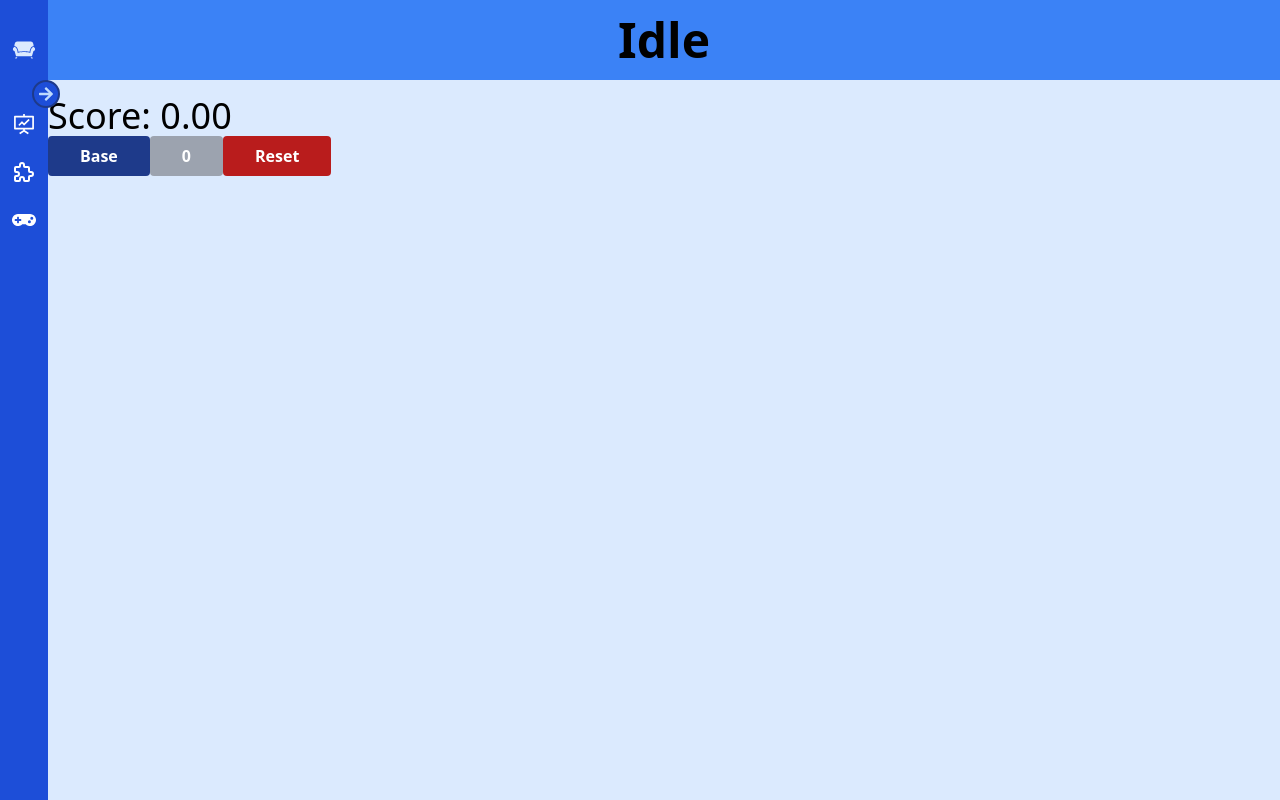
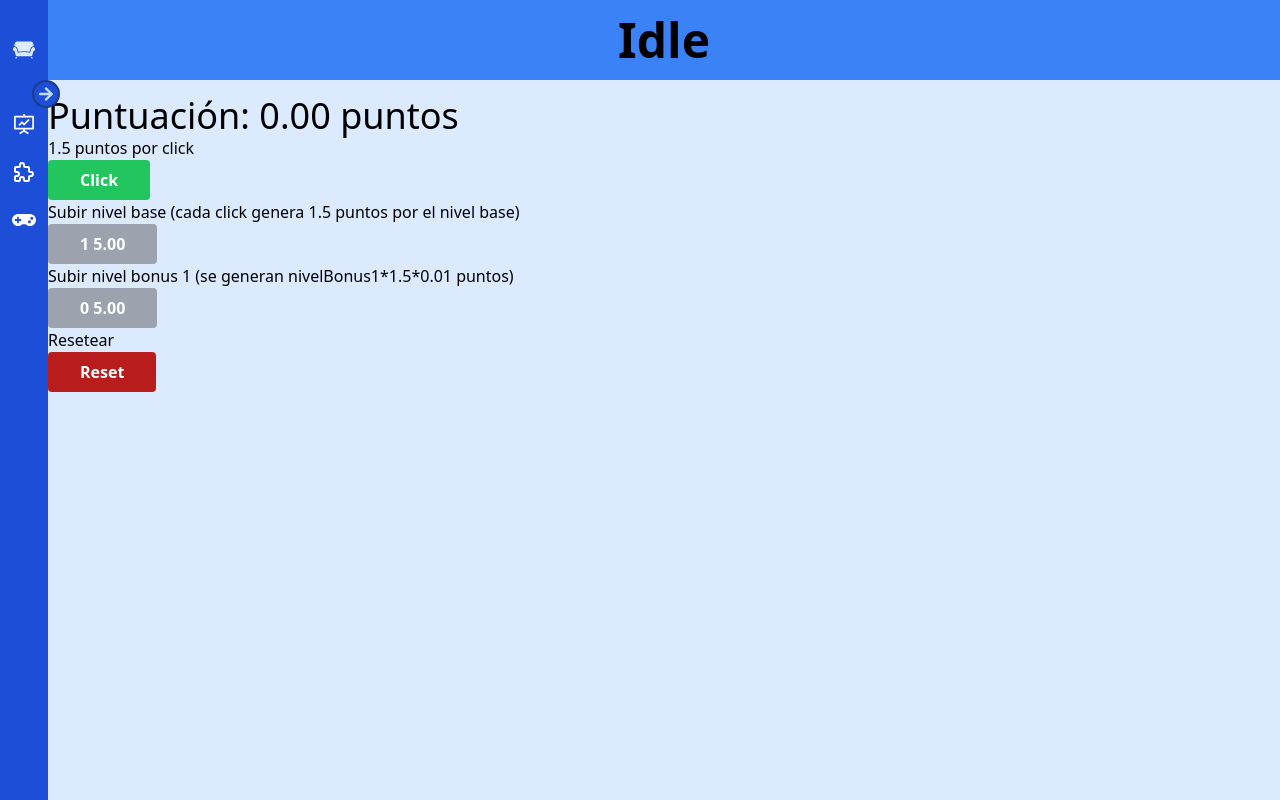
Before and after one commit to irenealcaine/el-rincon-de-no-pensar, a React (Create React App) app: page /games/idle in a window 1280 px wide. Built offline with nearby package versions, Linux system fonts and the light colour scheme.

Commit message:
Update IdleGame.jsx

```diff
--- a/src/Components/IdleGame.jsx
+++ b/src/Components/IdleGame.jsx
@@ -4,62 +4,87 @@ import Button from "./Button";
 const IdleGame = () => {
   const [score, setScore] = useState(0);
   const [bonusButtonDisabled, setBonusButtonDisabled] = useState(true);
+  const [baseButtonDisabled, setBaseButtonDisabled] = useState(true);
+  const [baseLvl, setBaseLvl] = useState(1);
+  const [baseCost, setBaseCost] = useState(5);
   const [bonus1Lvl, setBonus1Lvl] = useState(0);
+  const [bonus1Cost, setBonus1Cost] = useState(5);
 
   const handleClick = () => {
-    setScore(score + 1);
+    setScore(score + baseLvl * 1.5);
   };
 
   const handleReset = () => {
-    setScore(0.0);
+    setScore(0);
     setBonus1Lvl(0);
+    setBonus1Cost(5);
+    setBaseLvl(1);
+    setBaseCost(5);
+    console.log("bonus 1 lvl: " + bonus1Lvl);
   };
-
-  useEffect(() => {
-    console.log(`score: ${score}`);
-  }, [1000]);
 
   useEffect(() => {
     const bonusInterval = setInterval(() => {
       setScore((prevScore) => prevScore + bonus1Lvl * 0.01);
     }, 1000);
 
-    const lastUpdateTime = localStorage.getItem("lastUpdateTime");
-    if (lastUpdateTime) {
-      const elapsedTime = Date.now() - parseInt(lastUpdateTime);
-      const bonusIncrement = Math.floor(elapsedTime / 1000) * 0.01;
-      setScore((prevScore) => prevScore + bonusIncrement);
-    }
-
     return () => {
       clearInterval(bonusInterval);
     };
-  }, [1000]);
+  }, [bonus1Lvl]);
 
   useEffect(() => {
-    if (score >= 15) {
+    if (score >= bonus1Cost) {
       setBonusButtonDisabled(false);
     } else {
       setBonusButtonDisabled(true);
     }
-    localStorage.setItem("lastUpdateTime", Date.now().toString());
-  }, [1000]);
+  }, [score, bonus1Cost]);
+
+  useEffect(() => {
+    if (score >= baseCost) {
+      setBaseButtonDisabled(false);
+    } else {
+      setBaseButtonDisabled(true);
+    }
+  }, [score, baseCost]);
+
+  const handleBaseClick = () => {
+    setBaseLvl(baseLvl + 1);
+    setBaseCost(baseCost * 1.5);
+    console.log("bonus 1 lvl: " + bonus1Lvl);
+  };
 
   const handleBonusClick = () => {
     setBonus1Lvl(bonus1Lvl + 1);
+    setBonus1Cost(bonus1Cost * 1.5);
+    console.log("bonus 1 lvl: " + bonus1Lvl);
   };
 
   return (
     <div>
-      <p className="text-4xl">Score: {score.toFixed(2)}</p>
-      <Button className={""} onClickValue={handleClick} value={"Base"} />
+      <p className="text-4xl">Puntuación: {score.toFixed(2)} puntos</p>
+      <p>{baseLvl * 1.5} puntos por click</p>
+      <Button
+        className={"bg-green-500"}
+        onClickValue={handleClick}
+        value={"Click"}
+      />
+      <p>Subir nivel base (cada click genera 1.5 puntos por el nivel base)</p>
+      <Button
+        className={baseButtonDisabled && "bg-gray-400"}
+        onClickValue={handleBaseClick}
+        value={baseLvl + " " + baseCost.toFixed(2)}
+        disabled={baseButtonDisabled}
+      />
+      <p>Subir nivel bonus 1 (se generan nivelBonus1*1.5*0.01 puntos)</p>
       <Button
         className={bonusButtonDisabled && "bg-gray-400"}
         onClickValue={handleBonusClick}
-        value={bonus1Lvl}
-        // disabled={bonusButtonDisabled}
+        value={bonus1Lvl + " " + bonus1Cost.toFixed(2)}
         disabled={bonusButtonDisabled}
       />
+      <p>Resetear</p>
       <Button
         className={"bg-red-700"}
         onClickValue={handleReset}
```
